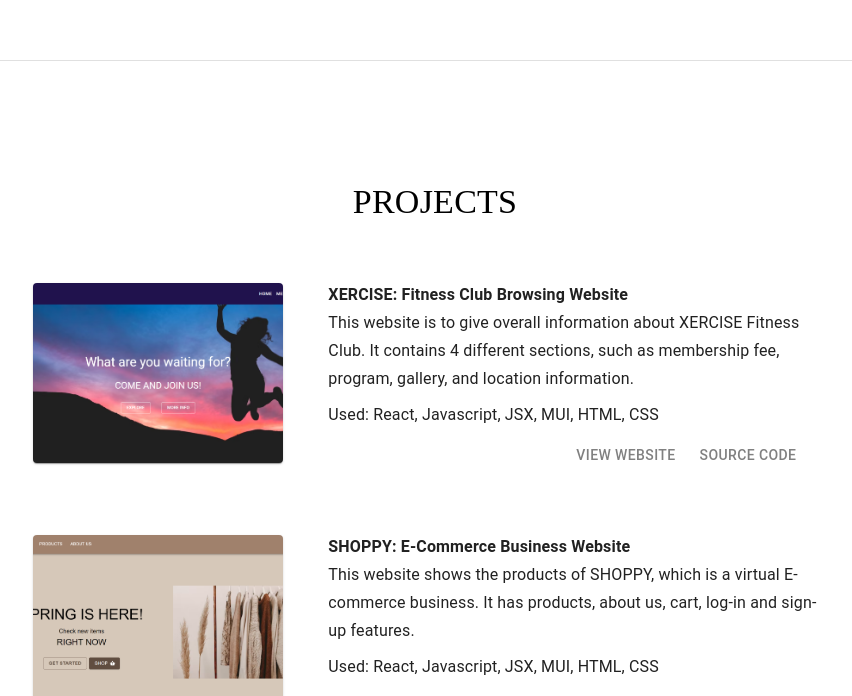
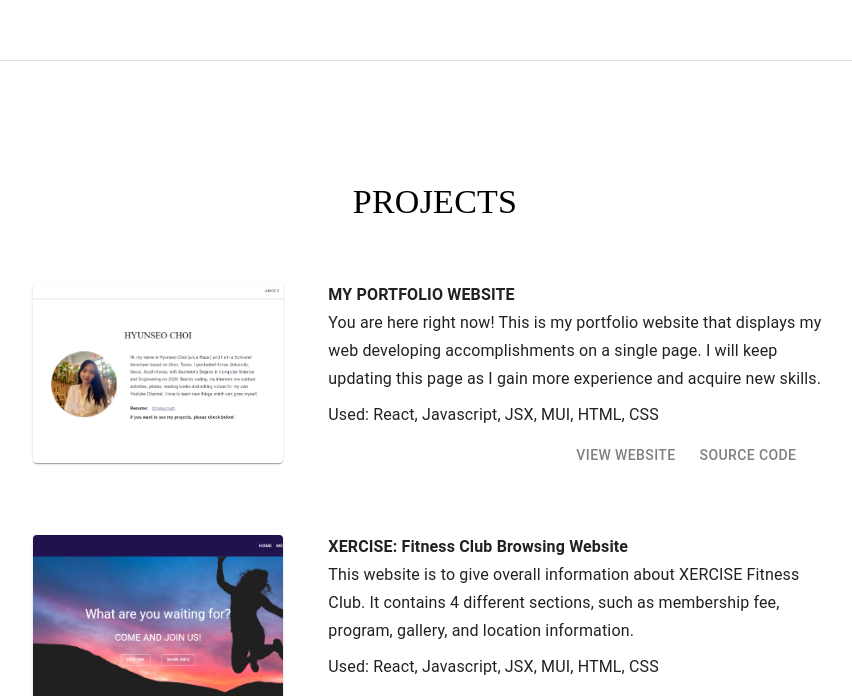
Before and after one commit to classehazel/my-website-v3, a React (Create React App) app: page / in a window 1280 px wide. Shown: the part 632-1328 px from the top of the page, without its empty margins (205-1057 px from the left). Built offline with nearby package versions, Linux system fonts and the light colour scheme.

Commit message:
add a project

```diff
--- a/src/components/Projects.js
+++ b/src/components/Projects.js
@@ -2,6 +2,7 @@ import { Box, Paper, Container, Grid, Typography, Button } from "@mui/material";
 import React from "react";
 import Image1 from "../img/img_2.jpg";
 import Image2 from "../img/img_3.jpg";
+import Image3 from "../img/img_4.jpg";
 
 const Projects = () => {
   return (
@@ -32,6 +33,93 @@ const Projects = () => {
           >
             PROJECTS
           </Typography>
+          <Grid container spacing={2} sx={{ padding: 2 }}>
+            <Grid
+              item
+              xs={4}
+              sx={{
+                alignItems: "center",
+                justifyContent: "center",
+                display: "flex",
+              }}
+            >
+              <Paper
+                sx={{
+                  backgroundImage: `url(${Image3})`,
+                  backgroundSize: "cover",
+                  backgroundPosition: "center",
+                  backgroundRepeat: "no-repeat",
+                  width: 250,
+                  height: 180,
+                }}
+              />
+            </Grid>
+            <Grid item xs={8}>
+              <Paper
+                sx={{
+                  width: 550,
+                  height: 220,
+                  alignItems: "center",
+                  justifyContent: "center",
+                  display: "flex",
+                  textAlign: "left",
+                }}
+                elevation={0}
+              >
+                <Box>
+                  <Typography
+                    variant="subtitle1"
+                    sx={{ marginTop: 3, marginLeft: 3, fontWeight: "bold" }}
+                  >
+                    MY PORTFOLIO WEBSITE
+                  </Typography>
+                  <Typography
+                    variant="subtitle1"
+                    sx={{ marginLeft: 3, marginRight: 3 }}
+                  >
+                    You are here right now! This is my portfolio website that
+                    displays my web developing accomplishments on a single
+                    page. I will keep updating this page as I gain more
+                    experience and acquire new skills.
+                  </Typography>
+                  <Typography
+                    variant="subtitle1"
+                    sx={{ marginY: 1, marginLeft: 3 }}
+                  >
+                    Used: React, Javascript, JSX, MUI, HTML, CSS
+                  </Typography>
+                  <Box>
+                    <Button
+                      href="https://classehazel.github.io/my-website-v3/"
+                      sx={{
+                        "&:hover": {
+                          backgroundColor: "#eaeaea",
+                        },
+                        color: "grey",
+                        marginBottom: 2,
+                        marginLeft: 33,
+                      }}
+                    >
+                      View Website
+                    </Button>
+                    <Button
+                      href="https://github.com/classehazel/my-website-v3"
+                      sx={{
+                        "&:hover": {
+                          backgroundColor: "#eaeaea",
+                        },
+                        color: "grey",
+                        marginBottom: 2,
+                        marginLeft: 1,
+                      }}
+                    >
+                      Source Code
+                    </Button>
+                  </Box>
+                </Box>
+              </Paper>
+            </Grid>
+          </Grid>
           <Grid container spacing={2} sx={{ padding: 2 }}>
             <Grid
               item
```
Also changed, not shown: src/img/img_4.jpg (added).
